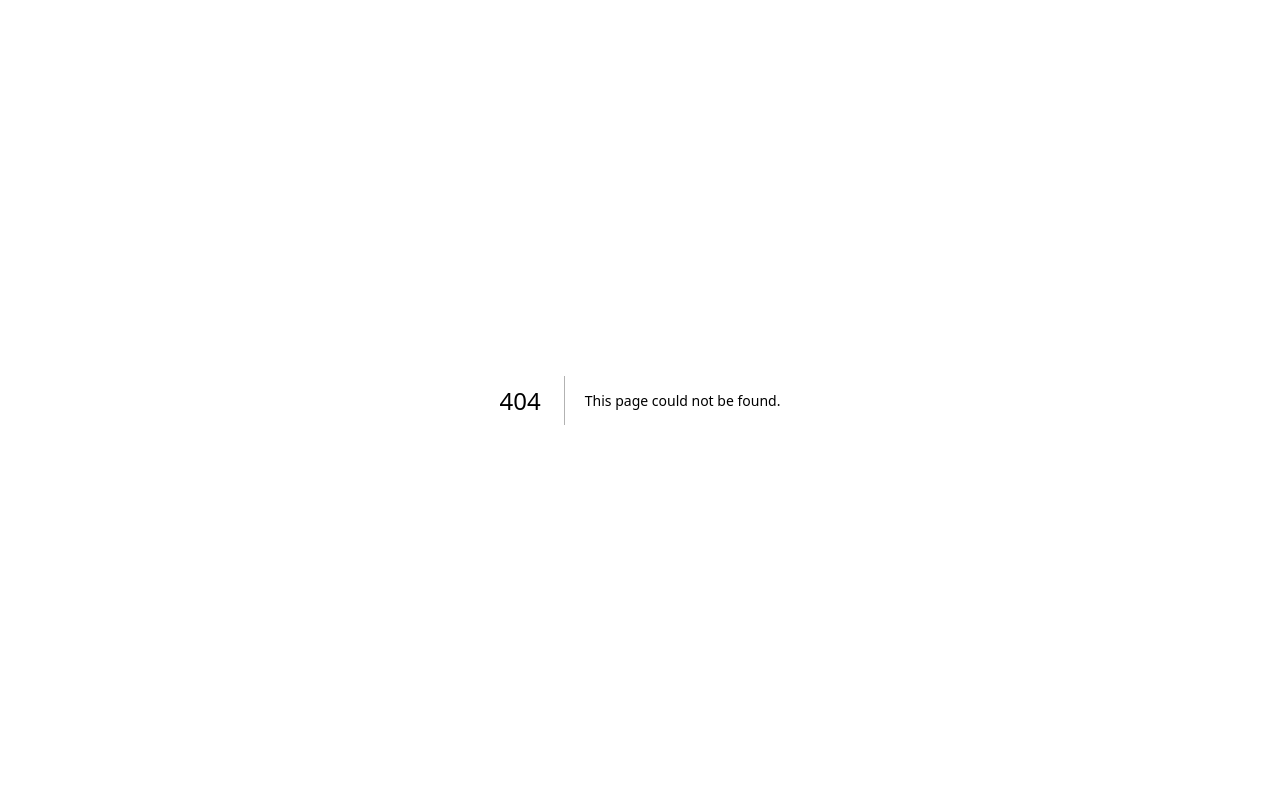
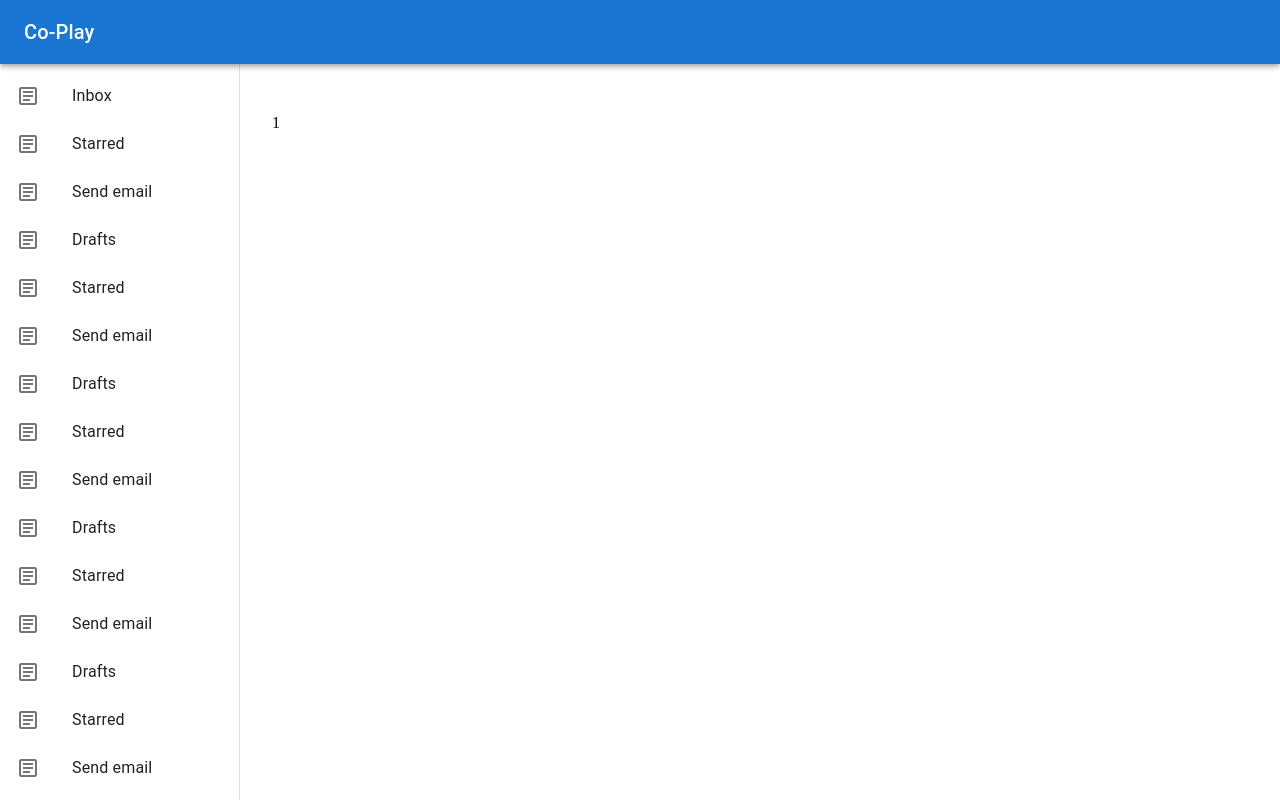
Before and after one commit to ziying-21/co-play-frontend, a Next.js app: page /1 in a window 1280 px wide. Before the commit this address had no page. Built offline with nearby package versions, Linux system fonts and the light colour scheme.

Commit message:
FEAT: A initial page is completed. Side bar is completed. Base router is completed

```diff
--- a/package.json
+++ b/package.json
@@ -9,11 +9,16 @@
     "lint": "next lint"
   },
   "dependencies": {
+    "@emotion/react": "^11.11.1",
+    "@emotion/styled": "^11.11.0",
+    "@mui/icons-material": "^5.14.18",
+    "@mui/material": "^5.14.18",
     "@types/node": "20.9.3",
     "@types/react": "18.2.38",
     "@types/react-dom": "18.2.16",
     "eslint": "8.54.0",
     "eslint-config-next": "14.0.3",
+    "mui": "^0.0.1",
     "next": "14.0.3",
     "react": "18.2.0",
     "react-dom": "18.2.0",
--- /dev/null
+++ b/src/pages/[id].tsx
@@ -0,0 +1,11 @@
+import { useRouter } from "next/router"
+
+const Singlestory = () => {
+    const router = useRouter();
+    const { id } = router.query;
+    return (
+        <>{id}</>
+    );
+}
+
+export default Singlestory;
--- a/src/pages/_app.tsx
+++ b/src/pages/_app.tsx
@@ -1,6 +1,65 @@
-import '@/styles/globals.css'
+import AppBar from '@mui/material/AppBar'
+import Box from '@mui/material/Box'
+import CssBaseline from '@mui/material/CssBaseline'
+import Drawer from '@mui/material/Drawer'
+import List from '@mui/material/List'
+import ListItem from '@mui/material/ListItem'
+import ListItemButton from '@mui/material/ListItemButton'
+import ListItemIcon from '@mui/material/ListItemIcon'
+import ListItemText from '@mui/material/ListItemText'
+import Toolbar from '@mui/material/Toolbar'
+import Typography from '@mui/material/Typography'
 import type { AppProps } from 'next/app'
+import ArticleOutlinedIcon from '@mui/icons-material/ArticleOutlined';
+import { useRouter } from 'next/router'
+
+const drawerWidth = 240;
 
 export default function App({ Component, pageProps }: AppProps) {
-  return <Component {...pageProps} />
+  const router = useRouter()
+  return (
+    <>
+      <Component {...pageProps} />
+      <Box sx={{ display: 'flex' }}>
+      {/* <CssBaseline /> */}
+      <AppBar position="fixed" sx={{ zIndex: (theme) => theme.zIndex.drawer + 1 }}>
+        <Toolbar>
+          <Typography variant="h6" noWrap component="div">
+            Co-Play
+          </Typography>
+        </Toolbar>
+      </AppBar>
+      <Drawer
+        variant="permanent"
+        sx={{
+          width: drawerWidth,
+          flexShrink: 0,
+          [`& .MuiDrawer-paper`]: { width: drawerWidth, boxSizing: 'border-box' },
+        }}
+      >
+        <Toolbar />
+        <Box sx={{ overflow: 'auto' }}>
+          <List>
+            {['Inbox', 'Starred', 'Send email', 'Drafts', 'Starred', 'Send email', 'Drafts', 'Starred', 'Send email', 'Drafts', 'Starred', 'Send email', 'Drafts', 'Starred', 'Send email', 'Drafts', 'Starred', 'Send email', 'Drafts', 'Starred', 'Send email', 'Drafts', 'Starred', 'Send email', 'Drafts', 'Starred', 'Send email', 'Drafts', 'Starred', 'Send email', 'Drafts', 'Starred', 'Send email', 'Drafts', 'Starred', 'Send email', 'Drafts', 'Starred', 'Send email', 'Drafts', 'Starred', 'Send email', 'Drafts', 'Starred', 'Send email', 'Drafts', 'Starred', 'Send email', 'Drafts'].map((text, index) => (
+              <ListItem key={text} disablePadding>
+                <ListItemButton onClick={() => {
+                  router.push(`/${index}`);
+                }}>
+                  <ListItemIcon>
+                    <ArticleOutlinedIcon/>
+                  </ListItemIcon>
+                  <ListItemText primary={text} />
+                </ListItemButton>
+              </ListItem>
+            ))}
+          </List>
+        </Box>
+      </Drawer>
+      <Box component="main" sx={{ flexGrow: 1, p: 3 }}>
+        <Toolbar />
+        <Component {...pageProps} />
+      </Box>
+    </Box>
+    </>
+  )
 }
```
